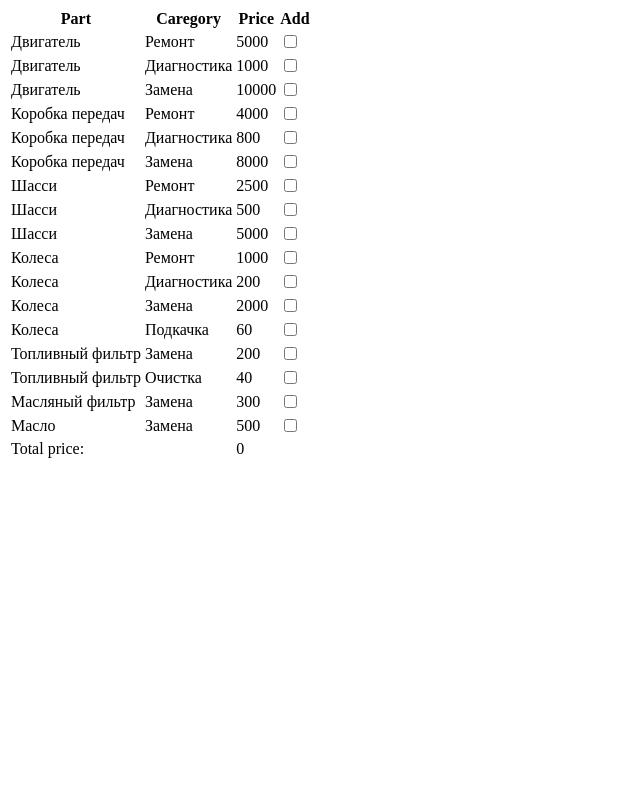
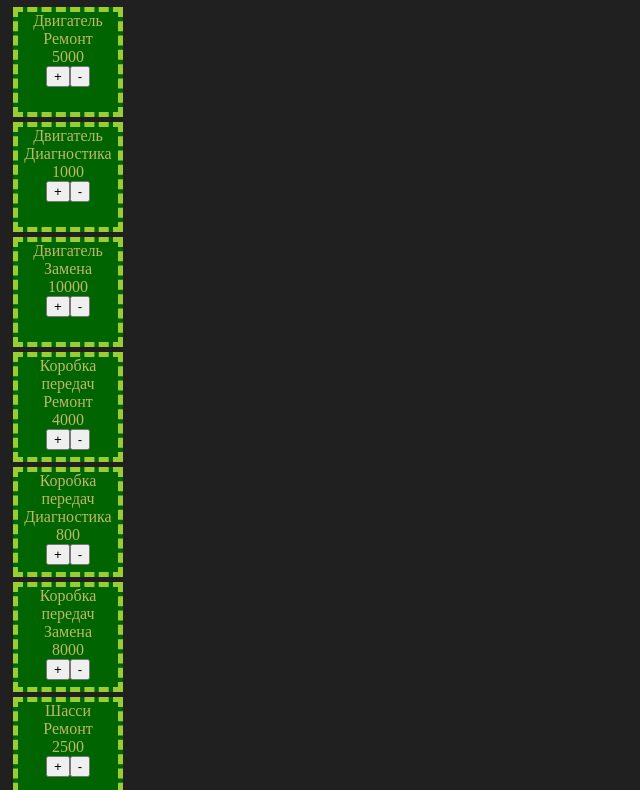
Before and after one commit to ViktorOshkalo/LearnProgramming, a plain HTML site: page 1. Service calculator/index.html in a window 1280 px wide. Shown: the part 73-863 px from the top of the page, without its empty margins (0-640 px from the left). Before the commit the page ends 800 px from the top, so only its background shows below. Drawn offline with Linux system fonts and the light colour scheme.

Commit message:
redesign ui, adding shopping cart object

```diff
--- /dev/null
+++ b/1. Service calculator/css/style.css
@@ -0,0 +1,23 @@
+body {
+    background-color: rgb(32, 32, 32);
+    color: darkkhaki;
+}
+
+.service-lot {
+    background-color: darkgreen;
+    height: 100px;
+    width: 100px;
+    border: 5px dashed yellowgreen;
+    margin: 5px;
+    text-align: center;
+}
+
+.total-price {
+    background-color: darkmagenta;
+    height: 100px;
+    width: 100px;
+    border: 5px dashed orangered;
+    margin: 5px;
+    text-align: center;
+    vertical-align: middle;
+}
--- a/1. Service calculator/index.html
+++ b/1. Service calculator/index.html
@@ -1,25 +1,16 @@
 <!doctype html>
-<!DOCTYPE html>
 <html>
 <head>
 	<title>Service Calculator</title>
+	<link rel="stylesheet" type="text/css" href="css/style.css">
 </head>
 <body>
 	<h1>Car service application</h1>
-	<!-- <table>
-		<tr>
-			<th>First</th>
-			<th>Second</th>
-		</tr>
-		<tr>
-			<td>val1</td>
-			<td>val2</td>
-		</tr>
-	</table> -->
-	<div id="car-service-app">
-	</div>
+	<div id="car-service-app"/>
 	<script type="text/javascript" src="js/services.js"></script>
 	<script type="text/javascript" src="js/views.js"></script>
+	<script type="text/javascript" src="js/ui.js"></script>
+	<script type="text/javascript" src="js/cart.js"></script>
 	<script type="text/javascript" src="js/main.js"></script>
 </body>
 </html>
--- /dev/null
+++ b/1. Service calculator/js/cart.js
@@ -0,0 +1,22 @@
+
+Cart =  {
+    add: function(service_id, amount, price){
+        if (!this.hasOwnProperty(service_id)){
+            this[service_id] = amount
+        } else {
+            this[service_id] += amount
+        }
+
+        this.total_price += amount * price
+    },
+
+    delete: function(service_id, amount, price){
+        if (this.hasOwnProperty(service_id)){
+            this[service_id] > amount ? this[service_id] -= amount : delete this[service_id]
+            this.total_price -= amount * price
+        }
+    },
+
+    total_price: 0
+
+}
--- a/1. Service calculator/js/main.js
+++ b/1. Service calculator/js/main.js
@@ -1,6 +1,9 @@
 ;
 (function(){
-    var services_list = init_service_list();
-    console.log(services_list);
-    create_view(services_list);
+    var services_list = init_service_list()
+    console.log(services_list)
+
+    var shopping_cart = Object.create(Cart)
+
+    render_shop(services_list, shopping_cart)
 }());
--- a/1. Service calculator/js/services.js
+++ b/1. Service calculator/js/services.js
@@ -29,7 +29,7 @@ function init_service_list(){
 
     Service = function (car_part, category){
         this.id = counter();
-        this.name = car_part.name;
+        this.car_part = car_part.name;
         this.category = category.name;
         this.price = car_part.price_factor * category.price_factor;
     }
--- /dev/null
+++ b/1. Service calculator/js/ui.js
@@ -0,0 +1,66 @@
+
+function render_shop(services_list, shopping_cart){
+
+    var root_div = document.getElementById("car-service-app");
+
+    var total_price_div = document.createElement("div")
+    total_price_div.setAttribute("class", "total-price")
+    total_price_div.innerHTML = shopping_cart.total_price
+
+    var service_list_div = document.createElement("div")
+
+    services_list.forEach(function(service) {
+        var services_list_lot = document.createElement("div")
+        services_list_lot.setAttribute("class", "service-lot")
+
+        var car_part = document.createElement("div")
+        car_part.innerHTML = service.car_part
+
+        var category = document.createElement("div")
+        category.innerHTML = service.category
+
+        var price = document.createElement("div")
+        price.innerHTML = service.price
+
+        var adding = document.createElement("div")
+        var add_button = document.createElement("button")
+        var delete_button = document.createElement("button")
+
+        add_button.innerHTML = "+"
+        add_button.setAttribute("service_id", service.id)
+        add_button.setAttribute("func", "add_service")
+        add_button.addEventListener( "click",  function() {
+            shopping_cart.add(service.id, 1, service.price)
+            total_price_div.innerHTML = shopping_cart.total_price
+            console.log(shopping_cart)
+        })
+
+        delete_button.innerHTML = "-"
+        delete_button.setAttribute("service_id", service.id)
+        delete_button.setAttribute("func", "delete_service")
+        delete_button.addEventListener( "click",  function() {
+            shopping_cart.delete(service.id, 1, service.price)
+            total_price_div.innerHTML = shopping_cart.total_price
+            console.log(shopping_cart)
+        })
+
+        adding.appendChild(add_button)
+        adding.appendChild(delete_button)
+
+
+        services_list_lot.appendChild(car_part)
+        services_list_lot.appendChild(category)
+        services_list_lot.appendChild(price)
+        services_list_lot.appendChild(adding)
+
+        service_list_div.appendChild(services_list_lot)
+
+    }, this)
+
+
+
+    root_div.appendChild(service_list_div)
+    root_div.appendChild(total_price_div)
+
+    console.log("in render")
+}
--- a/1. Service calculator/js/views.js
+++ /dev/null
@@ -1,103 +0,0 @@
-;
-function create_view(services){
-
-    var total_price = 0;
-
-    var root_div = document.getElementById("car-service-app");
-    var service_list_div = document.createElement("div");
-
-
-    var table = document.createElement("table");
-    var table_body = document.createElement("tbody");
-
-    var addTableHeaderElement = function(element_type, text) {
-        table_head = document.createElement(element_type);
-        head_text = document.createTextNode(text);
-        table_head.appendChild(head_text);
-        table_body.appendChild(table_head);
-        return table_head;
-    }
-
-    //create table header
-    addTableHeaderElement("th", "Part")
-    addTableHeaderElement("th", "Caregory")
-    addTableHeaderElement("th", "Price")
-    addTableHeaderElement("th", "Add")
-
-    var addTableRow = function(part, cat, price, add_control){
-        var table_row = document.createElement("tr");
-        for(var i = 0; i < arguments.length; i++ ){
-            var table_d = document.createElement("td");
-            if(arguments[i].type !== "checkbox"){
-                var text = document.createTextNode(arguments[i]);
-                table_d.appendChild(text);
-                table_row.appendChild(table_d);
-            } else {
-                table_d.appendChild(add_control);
-                table_row.appendChild(table_d);
-            }
-        }
-        return table_row;
-    }
-
-    // create table rows
-    services.forEach(function(service) {
-
-        var service_select = document.createElement("input");
-        service_select.setAttribute("type", "checkbox");
-        service_select.setAttribute("id", service.id);
-
-        var row = addTableRow(service.name, service.category, service.price, service_select);
-        table_body.appendChild(row);
-    });
-
-
-    // create total row
-    var create_total = function(){
-
-        var table_row = document.createElement("tr");
-
-        var total_d = document.createElement("td");
-        var total_t = document.createTextNode("Total price: ");
-        total_d.appendChild(total_t);
-        table_row.appendChild(total_d);
-
-        var total_d = document.createElement("td");
-        table_row.appendChild(total_d);
-
-        var total_d = document.createElement("td");
-        var total_t = document.createTextNode(total_price);
-        total_d.setAttribute("id", "total_price");
-        total_d.appendChild(total_t);
-
-        table_row.appendChild(total_d);
-        table_body.appendChild(table_row);
-    }();
-
-    // add elements to div
-    table.appendChild(table_body);
-    service_list_div.appendChild(table);
-    root_div.appendChild(service_list_div);
-
-    // add listners
-    var addListnerToCeckBox= function(){
-
-        services.forEach(function(service){
-
-            var myFunc = function(){
-                cb = document.getElementById(service.id);
-
-                if(cb.checked){
-                    total_price += service.price;
-                    document.getElementById("total_price").innerHTML = total_price;
-                } else {
-                    total_price -= service.price;
-                    document.getElementById("total_price").innerHTML = total_price;
-                }
-
-            }
-
-            document.getElementById(service.id).addEventListener("click", myFunc);
-        });
-    }();
-}
```
